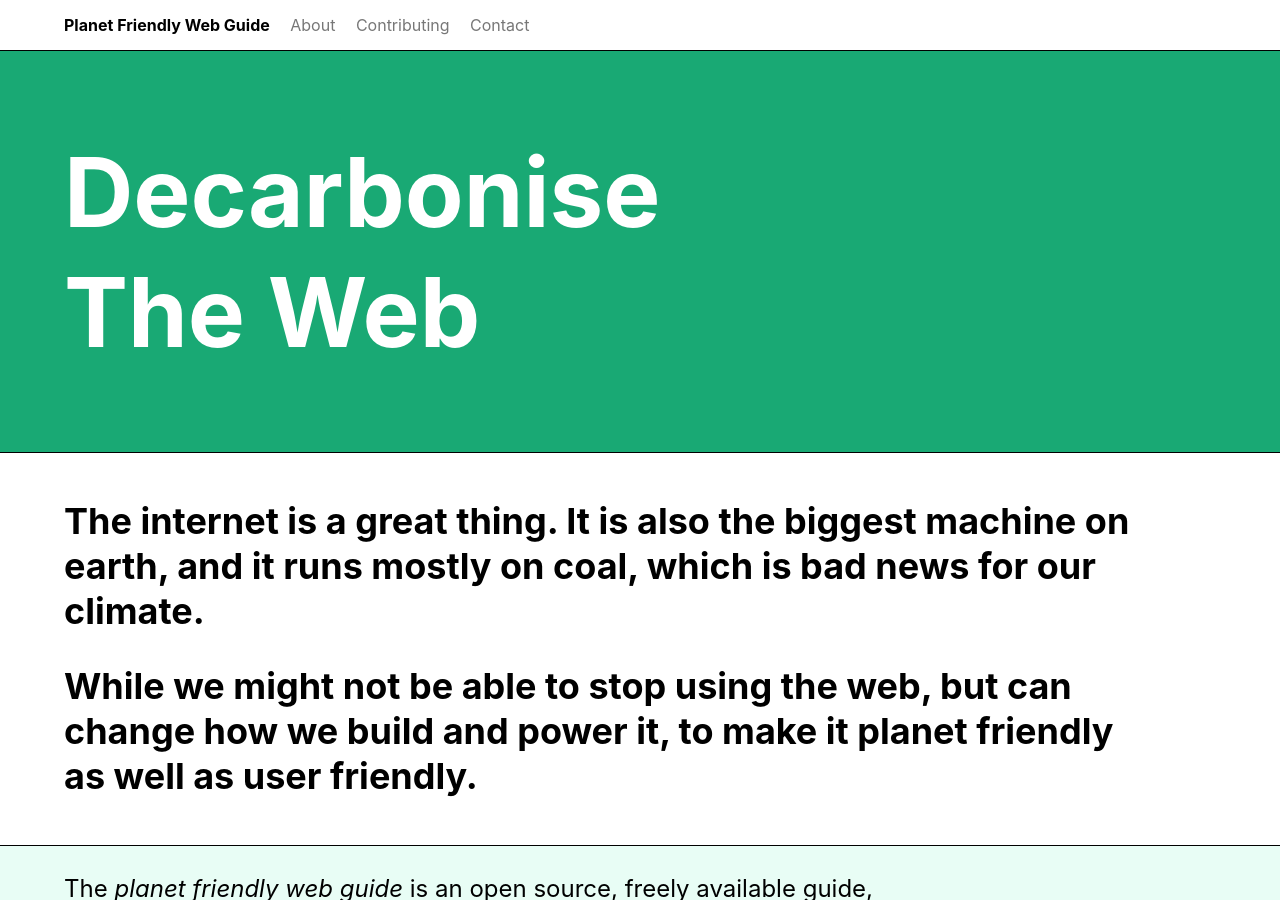
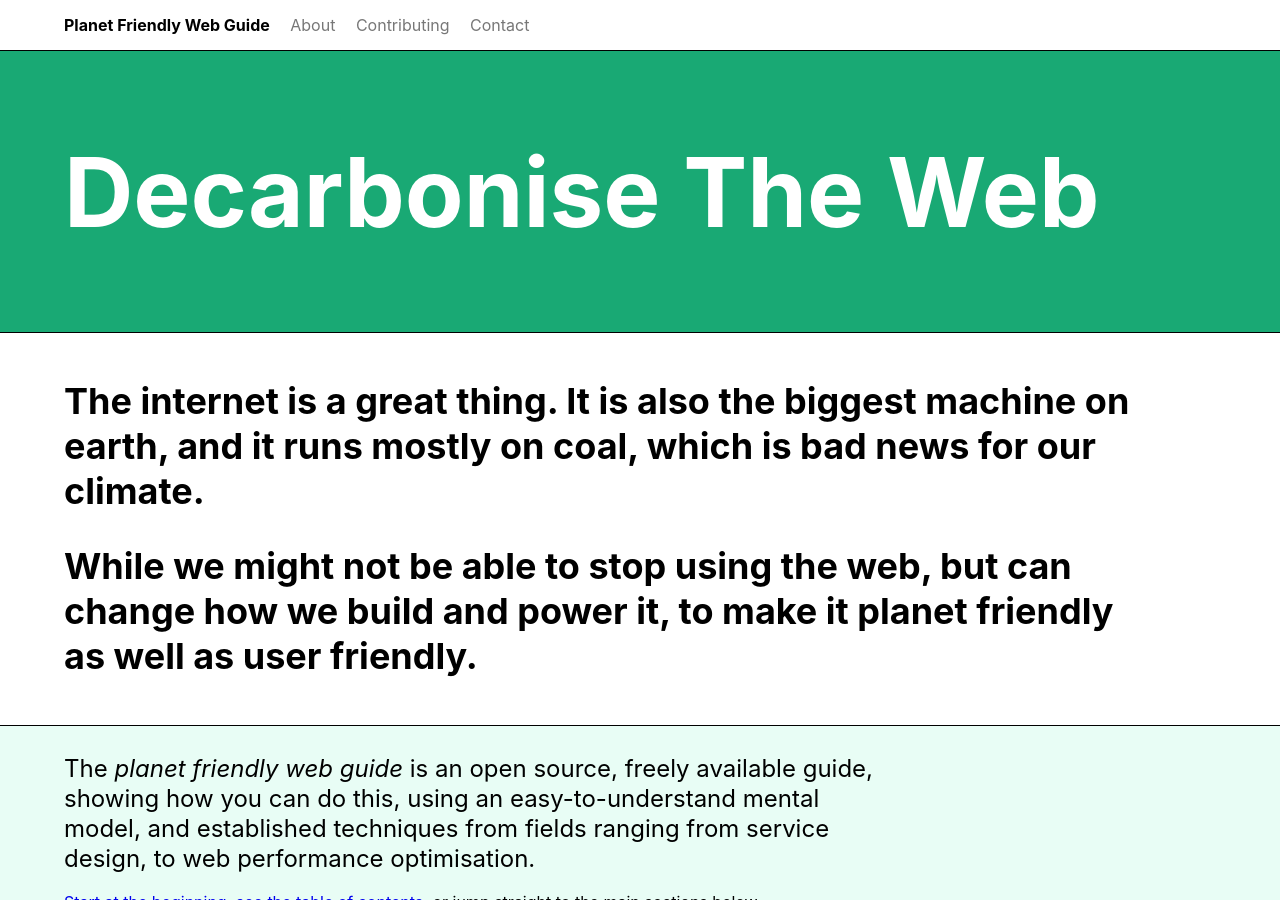
Before and after one commit to productscience/planet-friendly-web, a Jekyll site: the page built from index.html, in a window 1280 px wide and 900 px high. Built offline with Jekyll 4.4.1, drawn with Linux system fonts in a browser that asks for light colours.

Commit message:
Lose the line break, and fix the home link

```diff
--- a/_includes/header.html
+++ b/_includes/header.html
@@ -1,5 +1,5 @@
 <nav class="pa3 ph5-ns">
-  <a class="link dim black b f6 f5-ns dib mr3" href="{{ site.url }}" title="Home">Planet Friendly Web Guide</a>
+  <a class="link dim black b f6 f5-ns dib mr3" href="{% link index.html %}" title="Home">Planet Friendly Web Guide</a>
   <a class="link dim gray    f6 f5-ns dib mr3" href="{% link about.md %}" title="About">About</a>
   <a class="link dim gray    f6 f5-ns dib mr3" href="{% link contributing.md %}" title="Contributing">Contributing</a>
   <a class="link dim gray    f6 f5-ns dib mr3" href="{% link contact.md %}" title="Contact">Contact</a>
--- a/_layouts/home.html
+++ b/_layouts/home.html
@@ -10,7 +10,7 @@
   {% include header.html %}
 
   <section class="bt bb bg-green pv3 pl5 pr5">
-    <h1 class="f-headline lh-title measure white">Decarbonise <br /> The Web</h1>
+    <h1 class="f-headline lh-title measure white">Decarbonise The Web</h1>
   </section>
 
   <section class="pv3 pl5 pr5">
```
